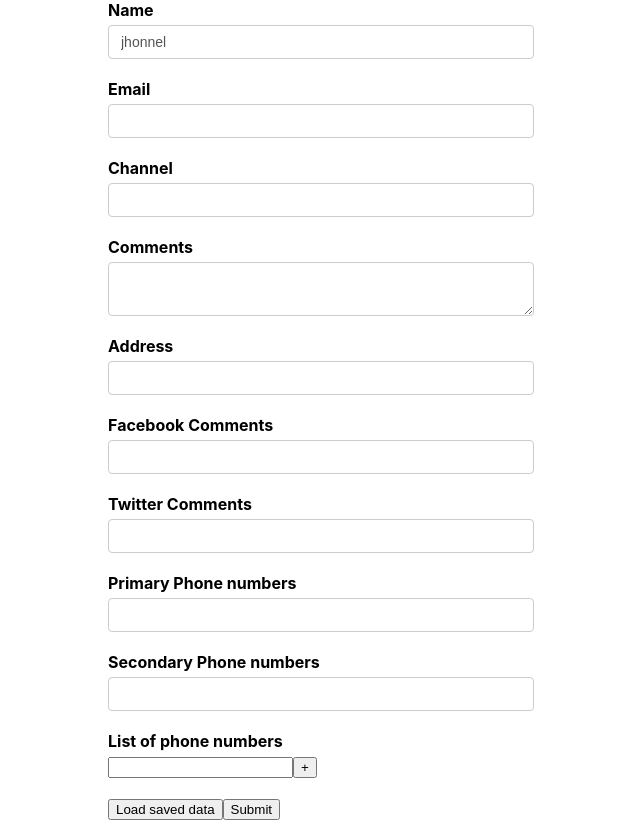
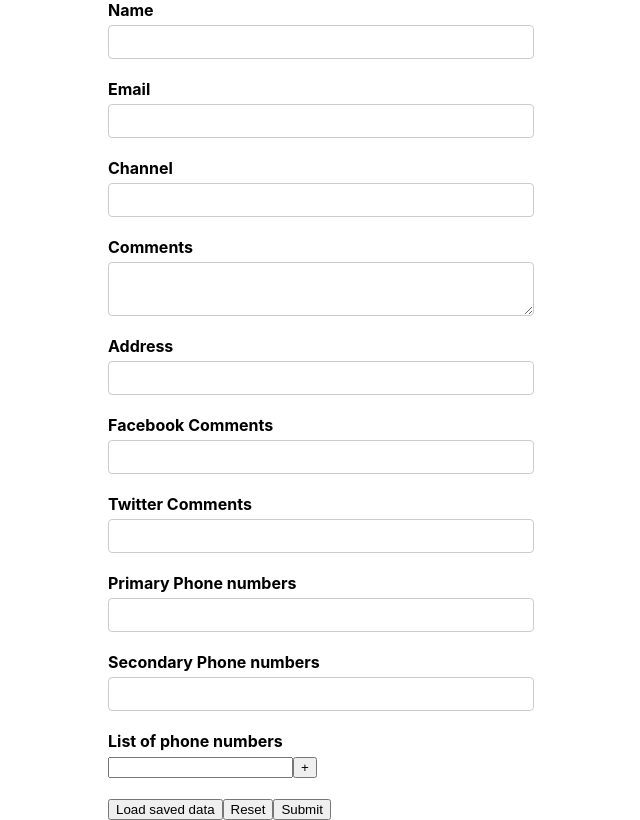
Before and after one commit to jhonerApp/myFormikDemo, a React (Create React App) app: page / in a window 1280 px wide. Shown: the whole page, without its empty margins (319-959 px from the left). Built offline with nearby package versions, Linux system fonts and the light colour scheme.

Commit message:
Reset Form Tutorial 30

```diff
--- a/src/components/YoutubeForm.js
+++ b/src/components/YoutubeForm.js
@@ -11,7 +11,7 @@ import * as Yup from "yup";
 import TextError from "./TextError";
 
 const initialValues = {
-  name: "jhonnel",
+  name: "",
   email: "",
   channel: "",
   comments: "",
@@ -44,6 +44,9 @@ const onSubmit = (values, onSubmitProps) => {
   console.log("Form data", values);
   console.log("onSubmitProps data", onSubmitProps);
   onSubmitProps.setSubmitting(false);
+
+  //Reset forms
+  onSubmitProps.resetForm();
 };
 
 const validateComments = (value) => {
@@ -223,11 +226,12 @@ function YoutubeForm() {
               Visit fields
             </button> */}
             <button
-              type="Submit"
+              type="button"
               onClick={() => setFormValues(savedValuesValues)}
             >
               Load saved data
             </button>
+            <button type="reset">Reset</button>
             <button
               type="Submit"
               disabled={!formik.isValid || formik.isSubmitting}
```
Also changed, not shown: 1 other file (tests, documents, lock files or other folders).
